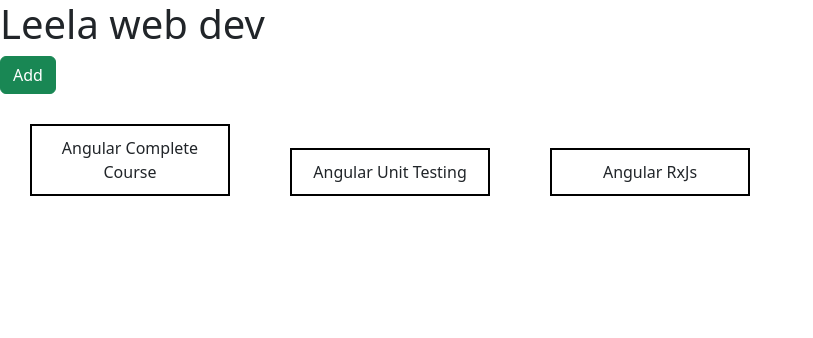
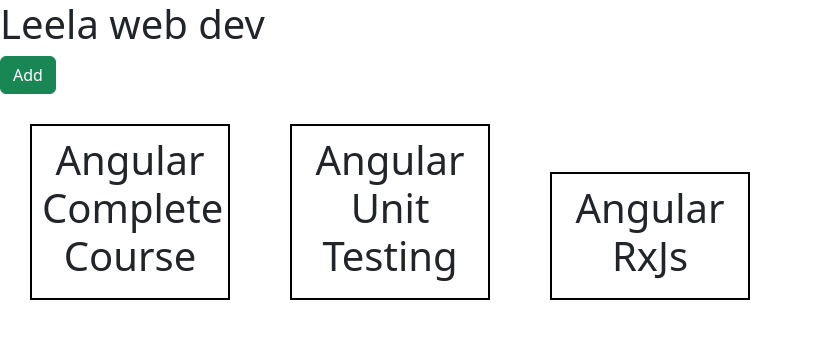
Before and after one commit to leelanarasimha/angular-animations, an Angular app: page / in a window 1280 px wide. Shown: the top 338 px of the page, without its empty margins (0-813 px from the left). Built offline with nearby package versions, Linux system fonts and the light colour scheme.

Commit message:
component specific styles

```diff
--- a/src/app/Components/course/course.component.html
+++ b/src/app/Components/course/course.component.html
@@ -1 +1 @@
-<div>{{ course.title }}</div>
+<h1>{{ course.title }}</h1>
```
